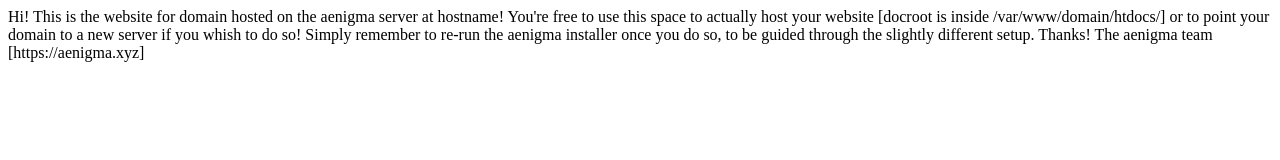
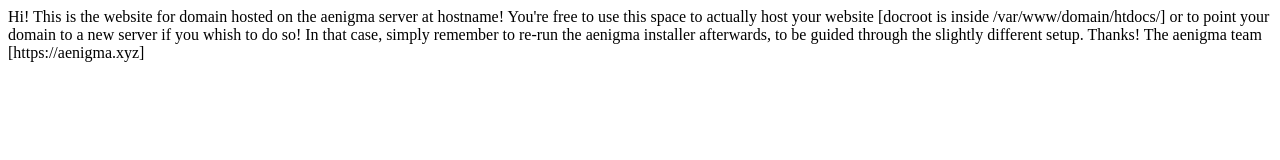
Before and after one commit to openspace42/aenigma, a plain HTML site: page conf/web/domain/index.html in a window 1280 px wide. Drawn offline with Linux system fonts and the light colour scheme.

Commit message:
Update index.html

```diff
--- a/conf/web/domain/index.html
+++ b/conf/web/domain/index.html
@@ -3,7 +3,7 @@
 <body>
 Hi! This is the website for domain hosted on the aenigma server at hostname!
 You're free to use this space to actually host your website [docroot is inside /var/www/domain/htdocs/] or to point your domain to a new server if you whish to do so!
-Simply remember to re-run the aenigma installer once you do so, to be guided through the slightly different setup.
+In that case, simply remember to re-run the aenigma installer afterwards, to be guided through the slightly different setup.
 Thanks!
 The aenigma team [https://aenigma.xyz]
 </body>
```
